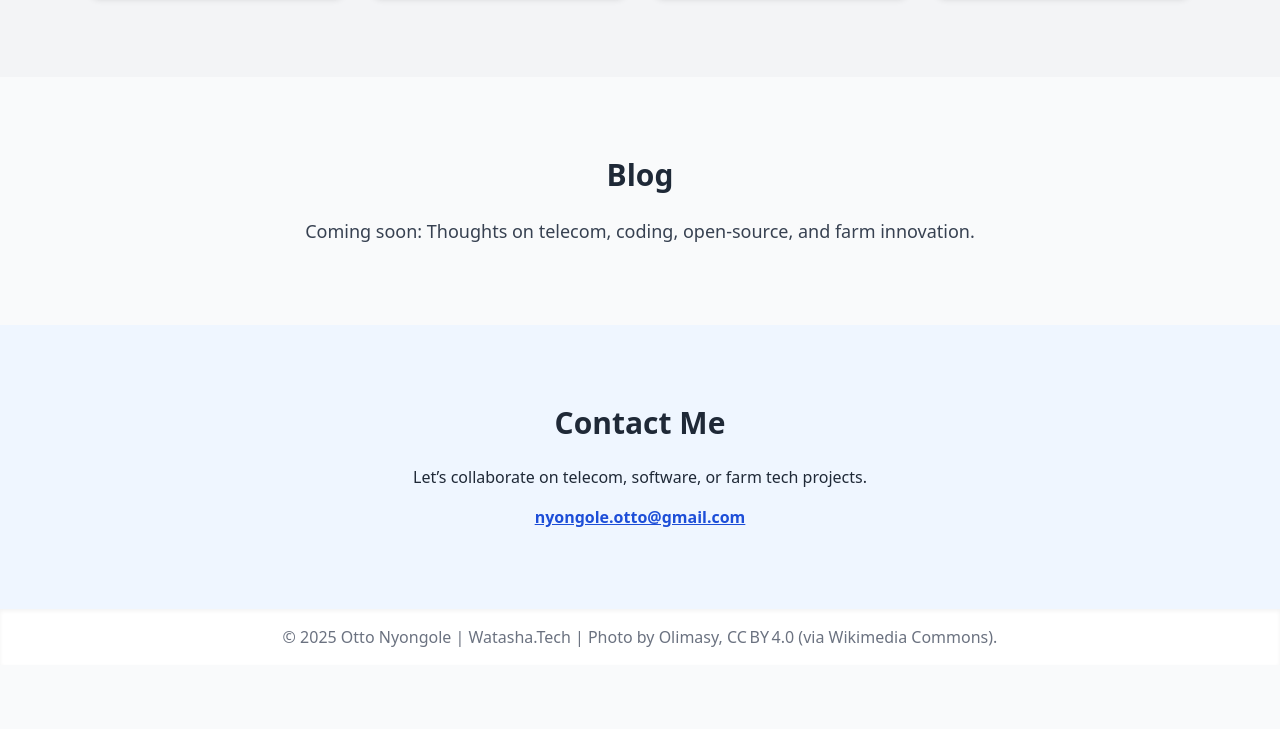
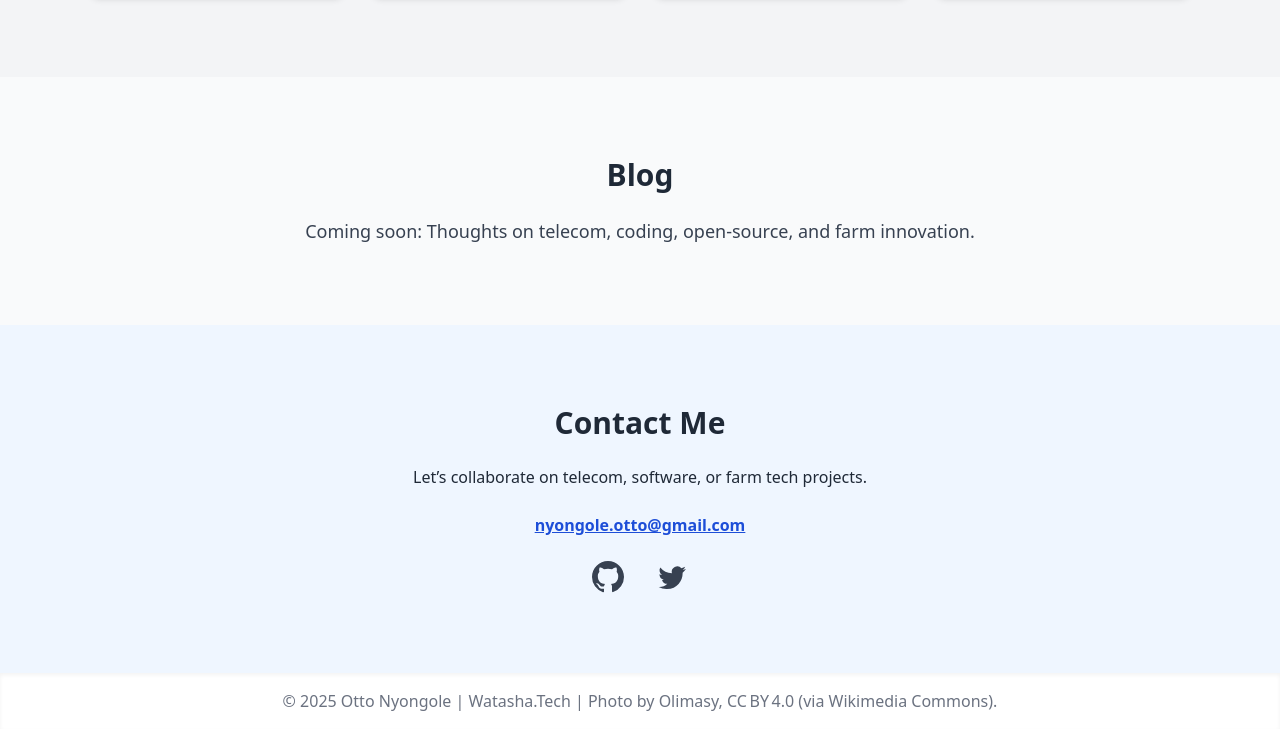
Before and after one commit to OttoNyongole/Portfolio, a plain HTML site: page index_v3.html in a window 1280 px wide. Shown: the part 2141-2870 px from the top of the page. Before the commit the page ends 2806 px from the top, so only its background shows below. Drawn offline with nearby package versions, Linux system fonts and the light colour scheme.

Commit message:
updated contact to social

```diff
--- a/index_v3.html
+++ b/index_v3.html
@@ -97,13 +97,36 @@ Passionate about technology that drives real-world impact, I am currently develo
   </section>
 
   <!-- Contact Section -->
-  <section id="contact" class="py-20 bg-blue-50">
-    <div class="max-w-4xl mx-auto px-6 text-center">
-      <h3 class="text-3xl font-bold mb-6">Contact Me</h3>
-      <p class="mb-4">Let’s collaborate on telecom, software, or farm tech projects.</p>
-      <a href="mailto:youremail@example.com" class="text-blue-700 font-semibold underline">nyongole.otto@gmail.com</a>
+  <!-- Contact Section -->
+<section id="contact" class="py-20 bg-blue-50">
+  <div class="max-w-4xl mx-auto px-6 text-center">
+    <h3 class="text-3xl font-bold mb-6">Contact Me</h3>
+    <p class="mb-6">Let’s collaborate on telecom, software, or farm tech projects.</p>
+
+    <!-- Email -->
+    <a href="mailto:youremail@example.com" class="block text-blue-700 font-semibold underline mb-6">
+      nyongole.otto@gmail.com
+    </a>
+
+    <!-- Social Links -->
+    <div class="flex justify-center space-x-8 text-3xl">
+      <!-- GitHub -->
+      <a href="https://github.com/yourusername" target="_blank" class="text-gray-700 hover:text-black">
+        <svg xmlns="http://www.w3.org/2000/svg" viewBox="0 0 24 24" fill="currentColor" class="w-8 h-8">
+          <path d="M12 0C5.37 0 0 5.37 0 12a12 12 0 008.21 11.39c.6.11.82-.26.82-.58 0-.29-.01-1.05-.02-2.07-3.34.73-4.04-1.61-4.04-1.61-.55-1.39-1.35-1.76-1.35-1.76-1.1-.75.08-.73.08-.73 1.21.08 1.85 1.24 1.85 1.24 1.08 1.85 2.83 1.31 3.52 1 .11-.78.42-1.31.76-1.61-2.67-.3-5.47-1.34-5.47-5.96 0-1.32.47-2.4 1.24-3.24-.13-.3-.54-1.52.12-3.17 0 0 1.01-.32 3.3 1.23a11.5 11.5 0 016 0c2.29-1.55 3.3-1.23 3.3-1.23.66 1.65.25 2.87.12 3.17.77.84 1.24 1.92 1.24 3.24 0 4.63-2.8 5.66-5.48 5.96.43.37.82 1.1.82 2.22 0 1.6-.01 2.88-.01 3.27 0 .32.22.7.83.58A12.01 12.01 0 0024 12c0-6.63-5.37-12-12-12z" />
+        </svg>
+      </a>
+
+      <!-- X (Twitter) -->
+      <a href="https://x.com/yourusername" target="_blank" class="text-gray-700 hover:text-blue-500">
+        <svg xmlns="http://www.w3.org/2000/svg" fill="currentColor" viewBox="0 0 24 24" class="w-8 h-8">
+          <path d="M22.46 6.01c-.77.34-1.6.56-2.46.66a4.27 4.27 0 001.87-2.36c-.84.5-1.77.87-2.76 1.06a4.23 4.23 0 00-7.2 3.85 12 12 0 01-8.7-4.4 4.23 4.23 0 001.3 5.64 4.21 4.21 0 01-1.92-.53v.05a4.24 4.24 0 003.39 4.15c-.47.13-.96.17-1.47.06a4.25 4.25 0 003.96 2.94A8.5 8.5 0 012 19.54 12 12 0 008.29 21c7.55 0 11.68-6.26 11.68-11.68 0-.18 0-.35-.01-.53a8.4 8.4 0 002.06-2.14z"/>
+        </svg>
+      </a>
     </div>
-  </section>
+  </div>
+</section>
+
 
   <!-- Footer -->
   <footer class="bg-white shadow-inner py-4 text-center">
```
